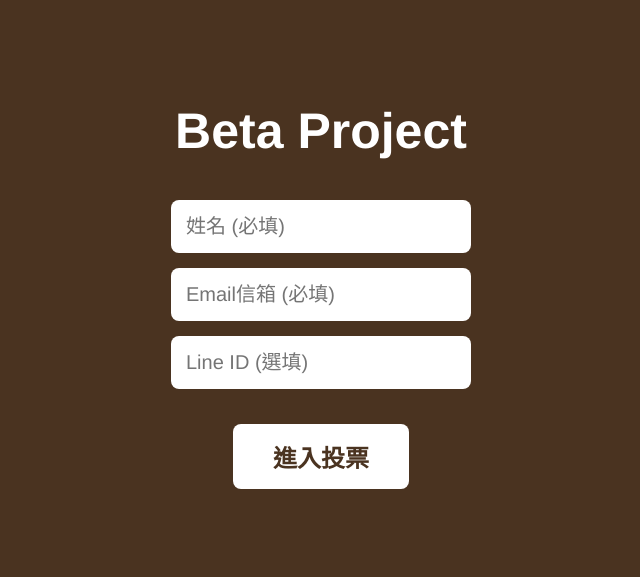
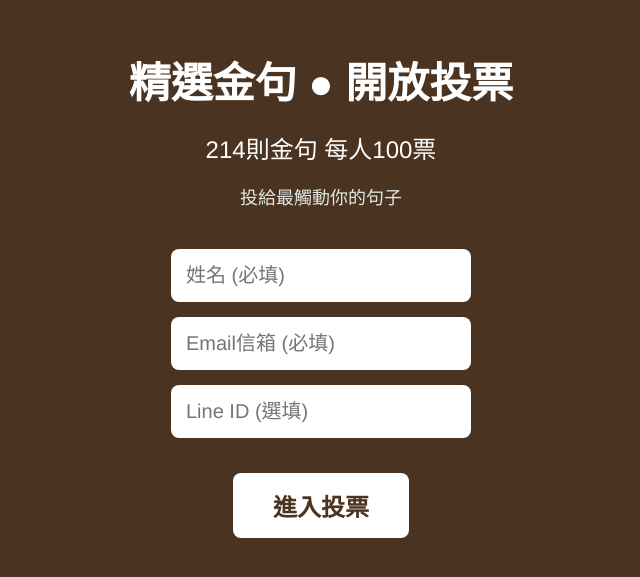
Before and after one commit to chunyen0922-BAR/Golden-Sentences-214, a website: page public/index.html in a window 1280 px wide. Shown: the part 121-698 px from the top of the page, without its empty margins (319-959 px from the left). Drawn offline with Linux system fonts and the light colour scheme.

Commit message:
Update index.html

```diff
--- a/public/index.html
+++ b/public/index.html
@@ -9,7 +9,9 @@
 <body>
     <div id="login-page" class="page active">
         <div class="login-container">
-            <h1>Beta Project</h1>
+            <h1 style="margin-bottom: 10px; font-size: 42px;">精選金句 ● 開放投票</h1>
+            <h2 style="margin-bottom: 10px; font-size: 24px; font-weight: normal;">214則金句  每人100票</h2>
+            <p style="margin-bottom: 40px; font-size: 18px; color: #E2E8E4;">投給最觸動你的句子</p>
             <input type="text" id="userName" placeholder="姓名 (必填)" required>
             <input type="email" id="userEmail" placeholder="Email信箱 (必填)" required>
             <input type="text" id="userLine" placeholder="Line ID (選填)">
```
